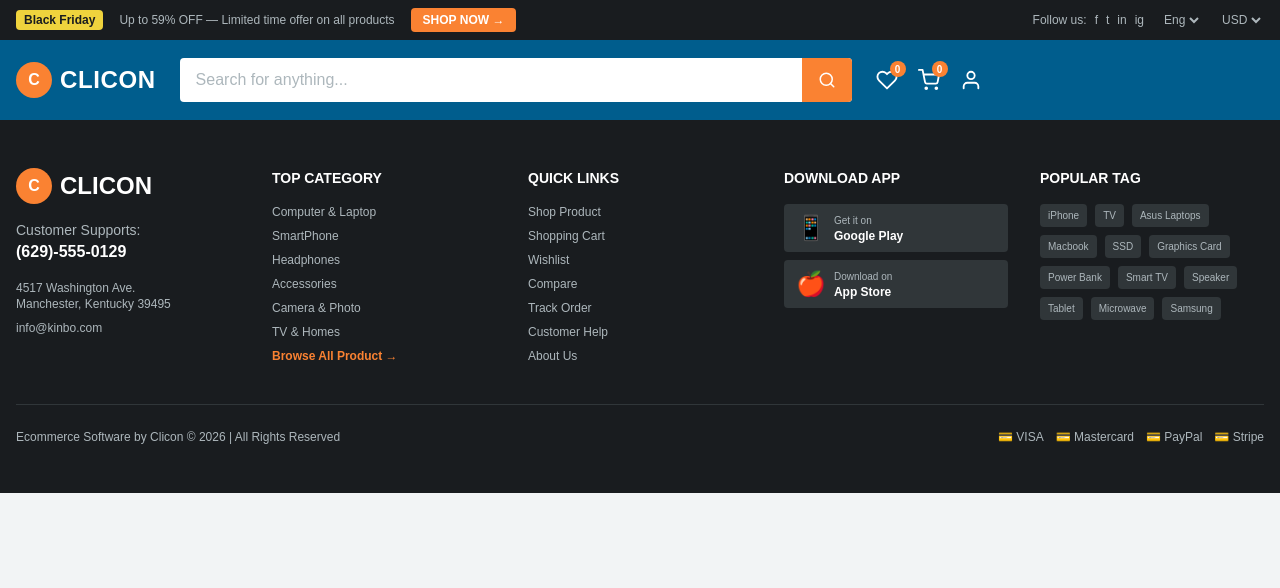
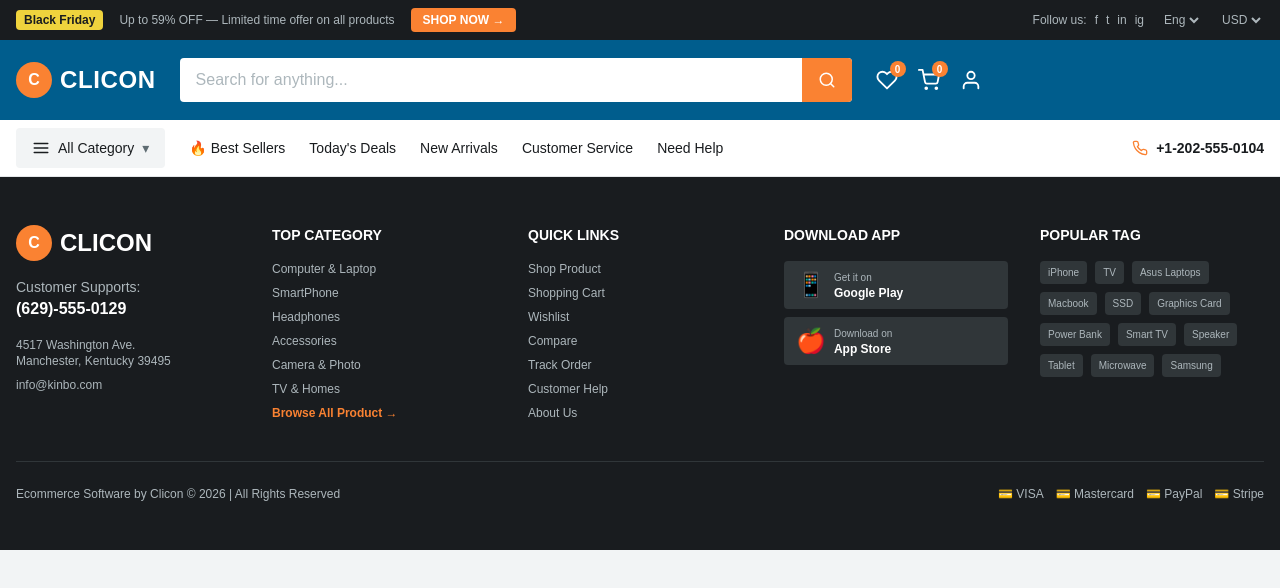
Before and after one commit to valo0n/Lab-2, a React (Vite) app in the folder frontend/: page / in a window 1280 px wide. Shown: the top 588 px of the page. Built offline with nearby package versions, Linux system fonts and the light colour scheme.

Commit message:
navagation

```diff
--- /dev/null
+++ b/frontend/src/components/Layout/Navigation.jsx
@@ -0,0 +1,33 @@
+import { FiMenu, FiPhone } from 'react-icons/fi';
+
+export default function Navigation() {
+  return (
+    <div className="bg-white border-b border-gray-100">
+      <div className="max-w-7xl mx-auto px-4 h-14 flex items-center gap-6">
+        {/* All Category dropdown */}
+        <button className="flex items-center gap-2 bg-gray-50 px-4 h-10 rounded text-sm font-medium text-dark hover:bg-gray-100 transition-colors">
+          <FiMenu size={18} />
+          All Category
+          <span className="text-dark-300">▾</span>
+        </button>
+
+        {/* Navigation links */}
+        <nav className="flex items-center gap-6 text-sm font-medium text-dark">
+          <a href="#" className="hover:text-primary transition-colors flex items-center gap-1">
+            🔥 Best Sellers
+          </a>
+          <a href="#" className="hover:text-primary transition-colors">Today's Deals</a>
+          <a href="#" className="hover:text-primary transition-colors">New Arrivals</a>
+          <a href="#" className="hover:text-primary transition-colors">Customer Service</a>
+          <a href="#" className="hover:text-primary transition-colors">Need Help</a>
+        </nav>
+
+        {/* Phone */}
+        <div className="ml-auto flex items-center gap-2 text-sm font-semibold text-dark">
+          <FiPhone size={16} className="text-primary" />
+          +1-202-555-0104
+        </div>
+      </div>
+    </div>
+  );
+}
--- a/frontend/src/pages/HomePage.jsx
+++ b/frontend/src/pages/HomePage.jsx
@@ -1,11 +1,13 @@
 import Header from "../components/Layout/Header";
 import TopBar from "../components/Layout/TopBar";
 import Footer from "../components/Layout/Footer";
+import Navigation from "../components/Layout/Navigation";
 export default function HomePage() {
   return (
     <div className="min-h-screen bg-gray-50 font-sans">
       <TopBar />
       <Header />
+      <Navigation />
       <Footer />
     </div>
   );
```
